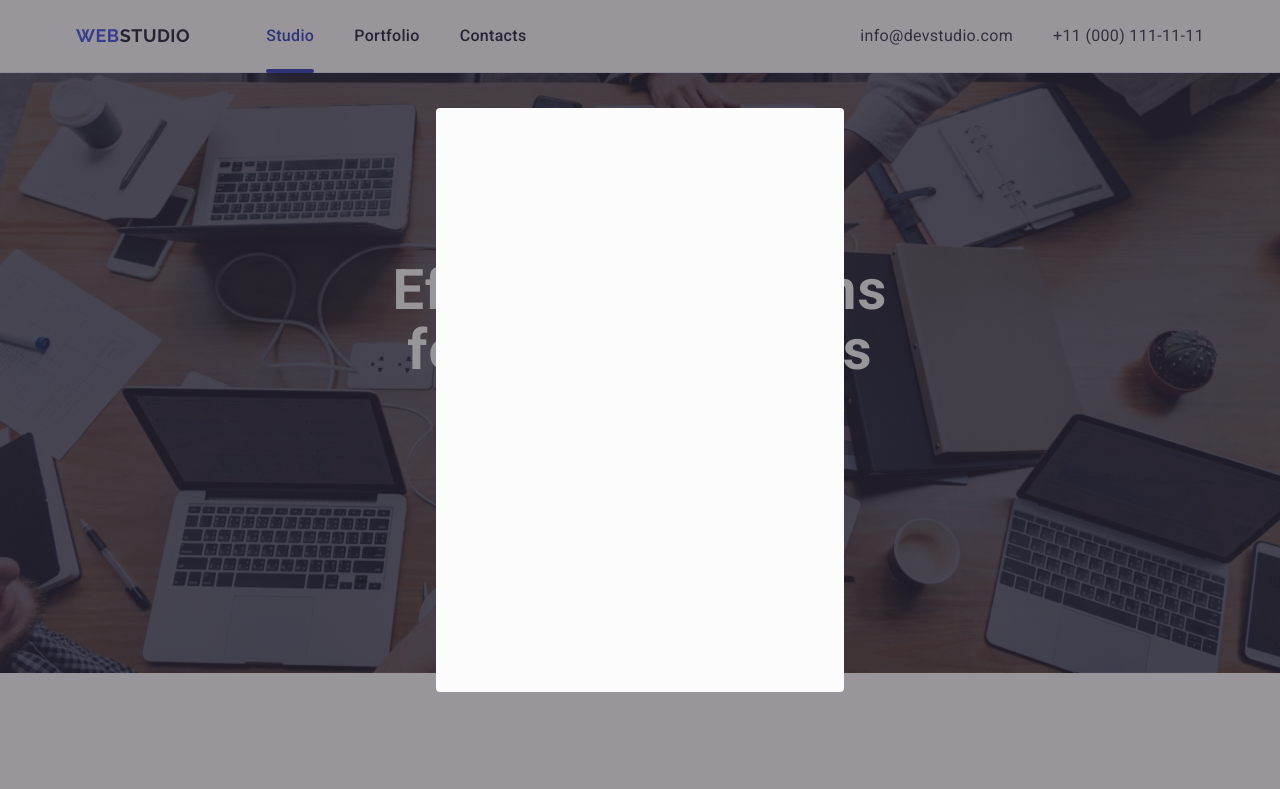
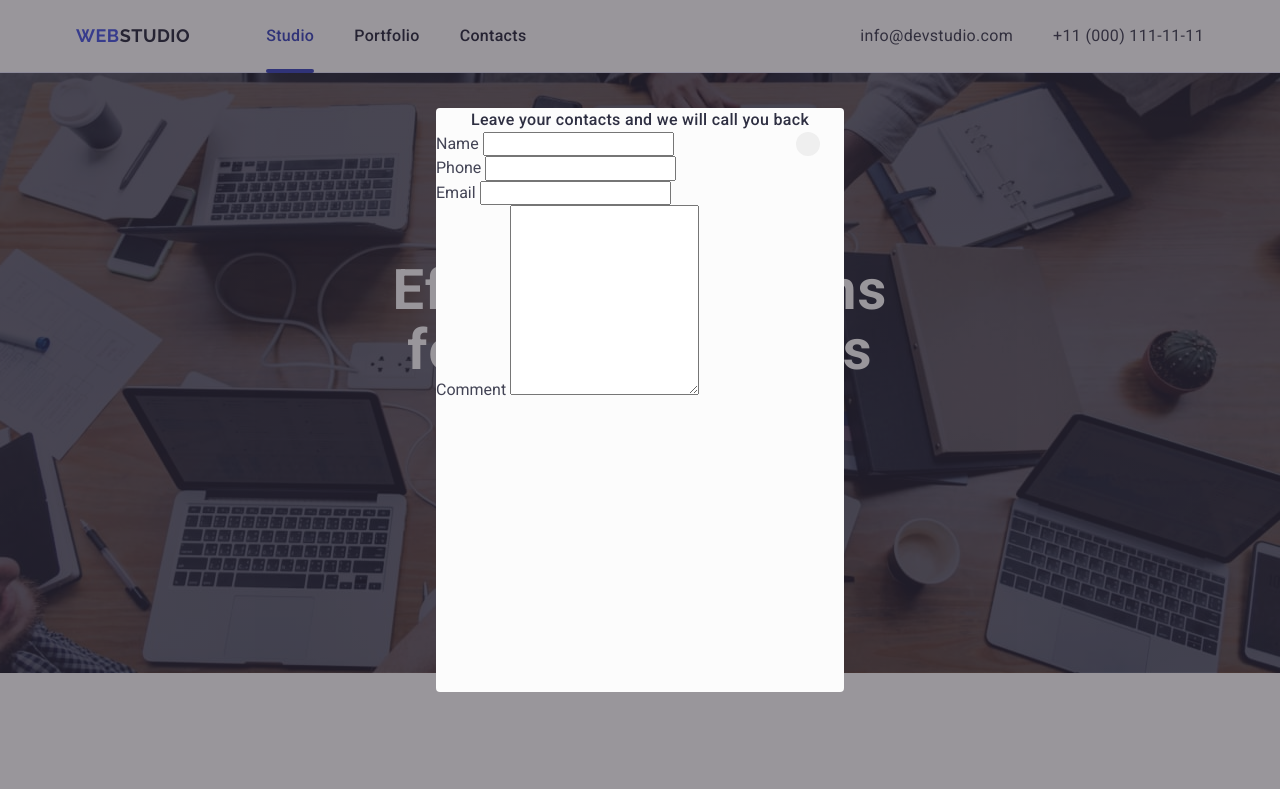
Before and after one commit to Yana17-ratsa/goit-markup-hw-05, a plain HTML site: page index.html in a window 1280 px wide. Shown: the top 789 px of the page. Drawn offline with nearby package versions, Linux system fonts and the light colour scheme.

Commit message:
commit to check

```diff
--- a/css/styles.css
+++ b/css/styles.css
@@ -575,16 +575,35 @@ width: 100%;
 }
 
 .modal-btn {
-    background-color: transparent;
     border: none;
-width: 24px;
+    width: 24px;
     height: 24px;
     padding: 0;
+    position: absolute;
+    top: 24px;
+    right: 24px;
+    border-radius: 50%;
 }
 
 .modal-btn-icon {
     fill: #E7E9FC;
-    stroke-width: 1px;
-    stroke: rgba(0, 0, 0, 0.10);
+    stroke: #111111;
+    width: 8px;
+        height: 8px;
+        padding: 8px;
 
 }
+
+.modal-text {
+    color: #2E2F42;
+        text-align: center;
+        font-size: 16px;
+        font-weight: 500;
+        line-height: 1.5;
+        letter-spacing: 0.02em;
+}
+
+.modal-form {
+    display: block;
+
+}
--- a/index.html
+++ b/index.html
@@ -513,9 +513,48 @@
       <div class="modal">
         <button type="button" class="modal-btn">
           <svg class="modal-btn-icon" width="24" height="24">
-            <use url="./images/icons.svg#icon-close-black"></use>
+            <use href="./images/icons.svg#icon-close-black"></use>
           </svg>
         </button>
+        <p class="modal-text">Leave your contacts and we will call you back</p>
+        <form class="modal-form">
+          <div class="modal-div">
+            <label class="modal-label" for="user-name">Name</label>
+            <input
+              class="modal-input"
+              id="user-name"
+              type="text"
+              name="user-name"
+            />
+          </div>
+          <div class="modal-div">
+            <label class="modal-label" for="user-phone">Phone</label>
+            <input
+              class="modal-input"
+              id="user-phone"
+              type="tel"
+              name="user-phone"
+            />
+          </div>
+          <div class="modal-div">
+            <label class="modal-label" for="user-email">Email</label>
+            <input
+              class="modal-input"
+              id="user-email"
+              type="email"
+              name="user-email"
+            />
+          </div>
+          <div class="modal-div">
+            <label class="modal-label" for="user-comment">Comment</label>
+            <textarea
+              class="modal-textarea"
+              name="user-comment"
+              id="user-comment"
+              rows="10"
+            ></textarea>
+          </div>
+        </form>
       </div>
     </div>
   </body>
```
